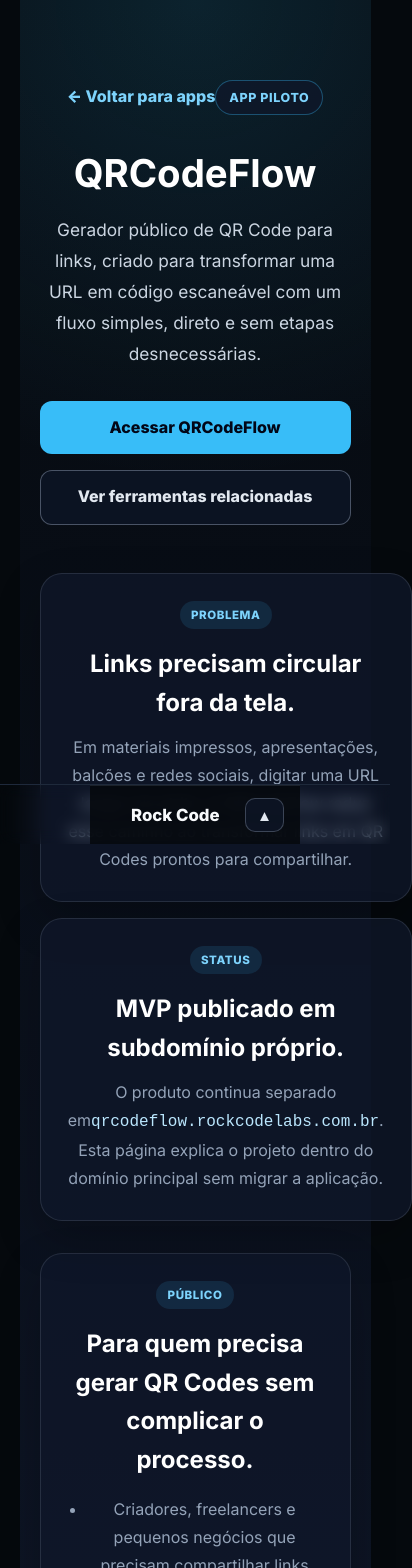
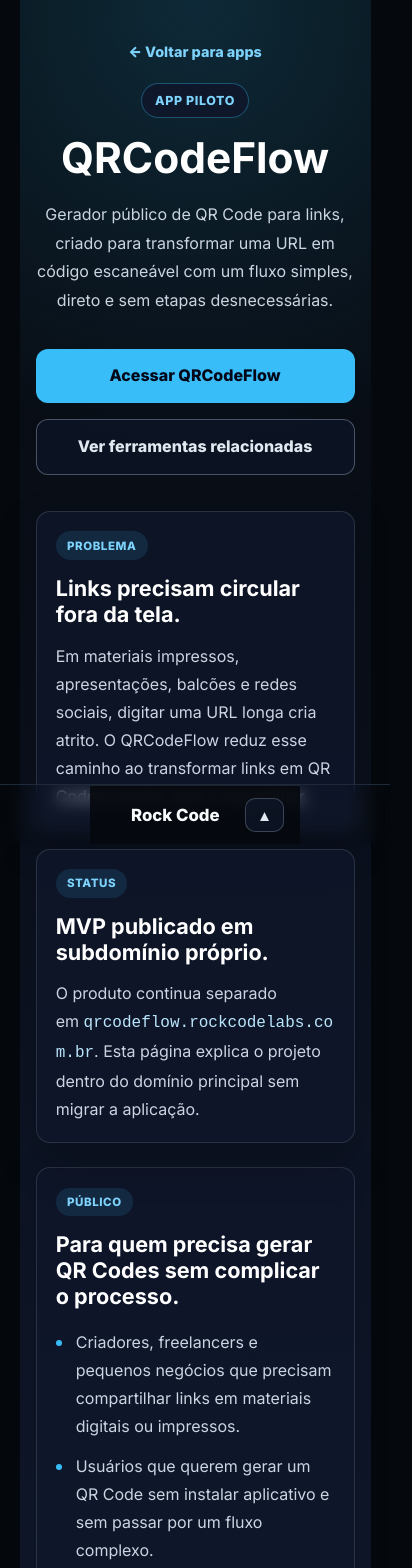
Before and after one commit to dmarostega/rockcode-front-end-vuejs, a Vue app: page /apps/qrcodeflow in a window 390 px wide. Shown: the top 1568 px of the page, 412 px wide, since content can reach past the window. Built offline with nearby package versions, Linux system fonts and the light colour scheme.

Commit message:
Refina layout mobile do template de app

```diff
--- a/src/components/apps/AppProjectPage.vue
+++ b/src/components/apps/AppProjectPage.vue
@@ -112,7 +112,7 @@
           <span class="section-label">Status</span>
           <h2>{{ status.title }}</h2>
           <p>
-            <span v-if="status.prefix">{{ status.prefix }} </span>
+            <span v-if="status.prefix">{{ status.prefix }}&nbsp;</span>
             <code v-if="status.code">{{ status.code }}</code>
             <span v-if="status.suffix">{{ status.suffix }}</span>
           </p>
@@ -180,10 +180,10 @@
 <style scoped>
 .app-page {
   min-height: 100vh;
-  padding: 3rem 1.25rem 6rem;
+  padding: 3.5rem 1.25rem 6rem;
   background:
-    radial-gradient(circle at top, rgba(56, 189, 248, 0.14), transparent 30rem),
-    linear-gradient(180deg, #05090d 0%, #0f172a 55%, #111827 100%);
+    radial-gradient(circle at 50% 0, rgba(56, 189, 248, 0.18), transparent 28rem),
+    linear-gradient(180deg, #05090d 0%, #0f172a 48%, #111827 100%);
   color: #f8fafc;
 }
 
@@ -197,14 +197,17 @@
 }
 
 .hero-section {
-  padding: 2rem 0 3rem;
+  max-width: 940px;
+  padding: 1.25rem 0 3.25rem;
   text-align: center;
 }
 
 .back-link {
-  display: inline-flex;
-  margin-bottom: 1.4rem;
+  display: flex;
+  width: fit-content;
+  margin: 0 auto 1.25rem;
   color: #7dd3fc;
+  font-size: 0.9rem;
   font-weight: 900;
   text-decoration: none;
 }
@@ -227,24 +230,24 @@
 .eyebrow {
   padding: 0.42rem 0.8rem;
   border: 1px solid rgba(56, 189, 248, 0.35);
-  background: rgba(15, 23, 42, 0.75);
+  background: rgba(15, 23, 42, 0.82);
   color: #7dd3fc;
   font-size: 0.78rem;
 }
 
 .hero-section h1 {
   max-width: 880px;
-  margin: 1.3rem auto 0;
+  margin: 1.1rem auto 0;
   color: #ffffff;
-  font-size: clamp(2.4rem, 6vw, 4.8rem);
+  font-size: clamp(2.65rem, 7vw, 5.25rem);
   line-height: 1.05;
 }
 
 .hero-section p {
   max-width: 760px;
-  margin: 1.3rem auto 0;
+  margin: 1.2rem auto 0;
   color: #cbd5e1;
-  font-size: 1.08rem;
+  font-size: 1.12rem;
   line-height: 1.8;
 }
 
@@ -253,15 +256,15 @@
   flex-wrap: wrap;
   justify-content: center;
   gap: 1rem;
-  margin-top: 2rem;
+  margin-top: 2.1rem;
 }
 
 .button {
   display: inline-flex;
   align-items: center;
   justify-content: center;
-  min-height: 46px;
-  padding: 0.85rem 1.25rem;
+  min-height: 48px;
+  padding: 0.9rem 1.35rem;
   border-radius: 12px;
   font-weight: 900;
   text-decoration: none;
@@ -289,7 +292,7 @@
 .content-grid,
 .related-grid {
   display: grid;
-  gap: 1rem;
+  gap: 1.2rem;
 }
 
 .content-grid,
@@ -301,17 +304,23 @@
 .list-section,
 .stack-section,
 .related-card {
-  padding: 1.7rem;
-  border: 1px solid rgba(148, 163, 184, 0.18);
-  border-radius: 22px;
-  background: rgba(15, 23, 42, 0.74);
-  box-shadow: 0 18px 45px rgba(0, 0, 0, 0.22);
+  padding: 1.75rem;
+  border: 1px solid rgba(148, 163, 184, 0.2);
+  border-radius: 16px;
+  background: rgba(15, 23, 42, 0.82);
+  box-shadow: 0 18px 45px rgba(0, 0, 0, 0.2);
+}
+
+.info-panel,
+.list-section,
+.stack-section {
+  text-align: left;
 }
 
 .list-section,
 .stack-section,
 .related-section {
-  margin-top: 2rem;
+  margin-top: 1.5rem;
 }
 
 .section-label {
@@ -327,37 +336,58 @@
 .stack-section h2 {
   margin: 0;
   color: #ffffff;
+  font-size: clamp(1.35rem, 3vw, 1.85rem);
+  line-height: 1.2;
 }
 
 .info-panel p,
 .stack-section p,
 .related-card p,
 .list-section li {
-  color: #94a3b8;
+  color: #cbd5e1;
   line-height: 1.75;
 }
 
 .info-panel p,
 .stack-section p,
 .related-card p {
-  margin: 0.7rem 0 0;
+  margin: 0.85rem 0 0;
 }
 
 .info-panel code {
   color: #bae6fd;
   font-family: 'Courier New', Courier, monospace;
+  overflow-wrap: anywhere;
 }
 
 .section-heading {
   max-width: 760px;
-  margin-bottom: 1rem;
+  margin-bottom: 1.15rem;
 }
 
 .list-section ul {
   display: grid;
-  gap: 0.85rem;
+  gap: 0.75rem;
   margin: 1rem 0 0;
-  padding-left: 1.2rem;
+  padding: 0;
+  list-style: none;
+}
+
+.list-section li {
+  position: relative;
+  padding-left: 1.25rem;
+  color: #cbd5e1;
+}
+
+.list-section li::before {
+  position: absolute;
+  top: 0.72em;
+  left: 0;
+  width: 0.42rem;
+  height: 0.42rem;
+  border-radius: 999px;
+  background: #38bdf8;
+  content: '';
 }
 
 .stack-section {
@@ -371,6 +401,7 @@
   display: flex;
   flex-wrap: wrap;
   gap: 0.5rem;
+  justify-content: flex-end;
 }
 
 .stack-list span {
@@ -398,15 +429,41 @@
 }
 
 .related-card strong {
+  display: block;
   color: #bae6fd;
   font-size: 1.12rem;
 }
 
 @media (max-width: 820px) {
+  .app-page {
+    padding: 2rem 1rem 5.5rem;
+  }
+
   .content-grid,
   .related-grid,
   .stack-section {
     grid-template-columns: 1fr;
+  }
+
+  .hero-section {
+    padding-top: 0.5rem;
+    padding-bottom: 2.25rem;
+  }
+
+  .hero-section p {
+    font-size: 1rem;
+  }
+
+  .info-panel,
+  .list-section,
+  .stack-section,
+  .related-card {
+    padding: 1.2rem;
+    border-radius: 14px;
+  }
+
+  .stack-list {
+    justify-content: flex-start;
   }
 
   .button {
```
